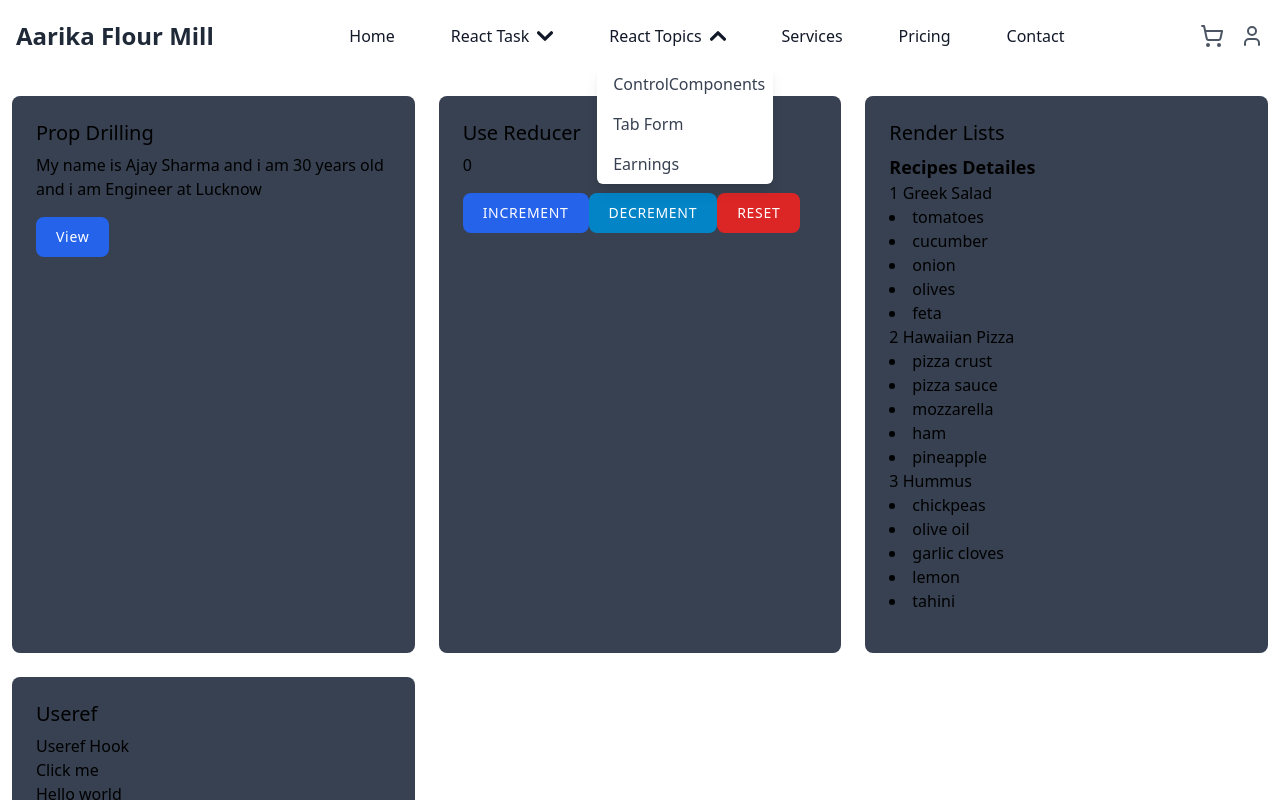
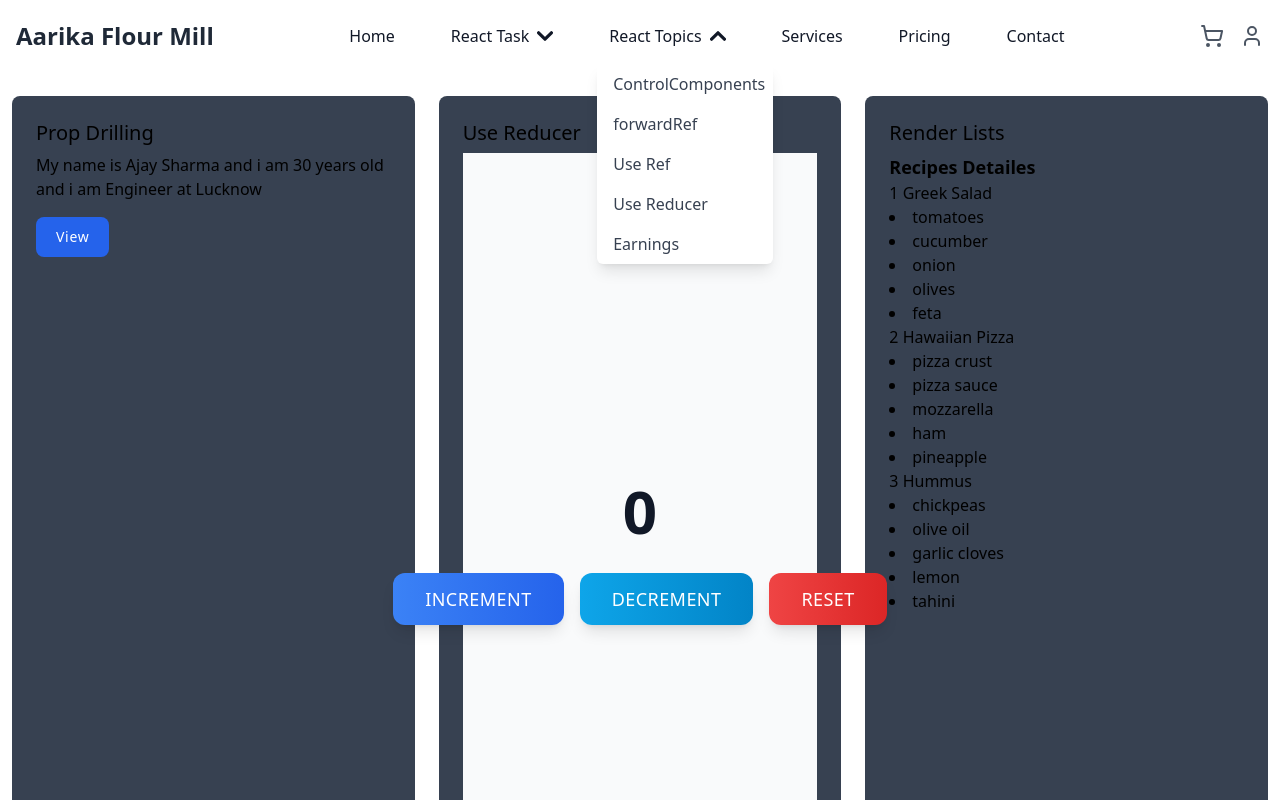
Before and after one commit to jitendra768/React-Redux-Thunk-Project, a React (Vite) app: page /topics in a window 1280 px wide. Both pictures are taken after a click on the button "React Topics". Shown: the top 800 px of the page. Built offline with nearby package versions, Linux system fonts and the light colour scheme.

Commit message:
some-changes

```diff
--- a/src/Components/Header/Navbar.jsx
+++ b/src/Components/Header/Navbar.jsx
@@ -28,10 +28,16 @@ export default function Navbar() {
 
           {/* Icons Section */}
           <div className="flex items-center gap-4 md:order-2">
-            <Link to="/cart" className="text-gray-600 dark:text-white hover:text-blue-600">
+            <Link
+              to="/cart"
+              className="text-gray-600 dark:text-white hover:text-blue-600"
+            >
               <ShoppingCart size={24} />
             </Link>
-            <Link to="/profile" className="text-gray-600 dark:text-white hover:text-blue-600">
+            <Link
+              to="/profile"
+              className="text-gray-600 dark:text-white hover:text-blue-600"
+            >
               <User size={24} />
             </Link>
             <button
@@ -254,10 +260,22 @@ export default function Navbar() {
                       ControlComponents
                     </Link>
                     <Link
-                      to={"/functiontabForm"}
+                      to={"/forwardRef"}
                       className="block px-4 py-2 text-gray-700 hover:bg-gray-100"
                     >
-                      Tab Form
+                      forwardRef
+                    </Link>
+                    <Link
+                      to={"/useRef"}
+                      className="block px-4 py-2 text-gray-700 hover:bg-gray-100"
+                    >
+                      Use Ref
+                    </Link>
+                    <Link
+                      to={"/useReducer"}
+                      className="block px-4 py-2 text-gray-700 hover:bg-gray-100"
+                    >
+                      Use Reducer
                     </Link>
                     <a
                       href="#"
--- a/src/Components/React-Topics/UseReducers/CounterReducer.jsx
+++ b/src/Components/React-Topics/UseReducers/CounterReducer.jsx
@@ -30,28 +30,40 @@ const CounterReducer = () => {
   const [state, dispatch] = useReducer(reducer, initialState);
   return (
     <>
-      <p>{state.count}</p>
+      <div className="min-h-screen bg-gray-50 flex flex-col items-center justify-center p-6 font-sans">
+        {/* Counter Display */}
+        <p className="text-6xl font-bold text-gray-900 mb-8">{state.count}</p>
+
+        {/* Buttons Container */}
+        <div className="flex flex-col sm:flex-row gap-4">
+          {/* INCREMENT Button */}
           <button
             type="button"
             onClick={() => dispatch({ type: "INCREMENT" })}
-        className="mt-4 px-5 py-2.5 rounded-lg text-white text-sm tracking-wider border-none outline-none bg-blue-600 hover:bg-blue-700"
+            className="px-8 py-3 rounded-xl text-white text-lg font-medium tracking-wide bg-gradient-to-r from-blue-500 to-blue-600 hover:from-blue-600 hover:to-blue-700 focus:outline-none focus:ring-2 focus:ring-blue-500 focus:ring-offset-2 shadow-lg transform hover:scale-105 transition-all duration-200"
           >
             INCREMENT
           </button>
+
+          {/* DECREMENT Button */}
           <button
             type="button"
             onClick={() => dispatch({ type: "DECREMENT" })}
-        className="mt-4 px-5 py-2.5 rounded-lg text-white text-sm tracking-wider border-none outline-none bg-sky-600 hover:bg-sky-700"
+            className="px-8 py-3 rounded-xl text-white text-lg font-medium tracking-wide bg-gradient-to-r from-sky-500 to-sky-600 hover:from-sky-600 hover:to-sky-700 focus:outline-none focus:ring-2 focus:ring-sky-500 focus:ring-offset-2 shadow-lg transform hover:scale-105 transition-all duration-200"
           >
             DECREMENT
           </button>
+
+          {/* RESET Button */}
           <button
             type="button"
             onClick={() => dispatch({ type: "RESET" })}
-        className="mt-4 px-5 py-2.5 rounded-lg text-white text-sm tracking-wider border-none outline-none bg-red-600 hover:bg-red-700"
+            className="px-8 py-3 rounded-xl text-white text-lg font-medium tracking-wide bg-gradient-to-r from-red-500 to-red-600 hover:from-red-600 hover:to-red-700 focus:outline-none focus:ring-2 focus:ring-red-500 focus:ring-offset-2 shadow-lg transform hover:scale-105 transition-all duration-200"
           >
             RESET
           </button>
+        </div>
+      </div>
     </>
   );
 };
--- a/src/Components/React-Topics/Useref/ForwardRef.jsx
+++ b/src/Components/React-Topics/Useref/ForwardRef.jsx
@@ -11,10 +11,16 @@ function ParentComponent() {
   const handleInputRef = () => {
     inputRef.current.focus();
   };
+
   return (
-    <div>
+    <div className="p-5 font-sans">
       <InputField ref={inputRef} placeholder="Type something..." />
-      <button onClick={handleInputRef}>Focus Input</button>
+      <button
+        onClick={handleInputRef}
+        className="mt-3 px-4 py-2 bg-blue-500 text-white rounded hover:bg-blue-600 focus:outline-none focus:ring-2 focus:ring-blue-500 focus:ring-offset-2"
+      >
+        Focus Input
+      </button>
     </div>
   );
 }
@@ -22,7 +28,12 @@ function ParentComponent() {
 export default ParentComponent;
 
 const InputField = forwardRef((props, ref) => {
-  console.log("🚀 ~ InputField ~ ref:", ref);
-  console.log("🚀 ~ InputField ~ props:", props);
-  return <input type="text" ref={ref} {...props} />;
+  return (
+    <input
+      type="text"
+      ref={ref}
+      {...props}
+      className="w-md px-3 py-2 border border-gray-300 rounded-md focus:outline-none focus:ring-2 focus:ring-blue-500 focus:border-transparent"
+    />
+  );
 });
--- a/src/Components/React-Topics/Useref/UseRefhooks.jsx
+++ b/src/Components/React-Topics/Useref/UseRefhooks.jsx
@@ -3,7 +3,6 @@
 // useRef() only returns one item. It returns an Object called current.
 
 import { useEffect, useRef } from "react";
-
 
 const UseRefhooks = () => {
   const countvalue = useRef(0);
@@ -20,18 +19,31 @@ const UseRefhooks = () => {
     console.log(divref);
   }, []);
 
-  useEffect(()=>{
-   refFocus.current.focus();
-  },[])
+  useEffect(() => {
+    refFocus.current.focus();
+  }, []);
+
   return (
-    <div>
-      <h1>Useref Hook</h1>
-      <button onClick={handleClick}>Click me</button>
-      <div ref={divRefrence} className="hello">
+    <div className="min-h-screen bg-gray-100 flex flex-col items-center justify-center p-6 font-sans">
+      <h1 className="text-3xl font-bold text-gray-800 mb-6">useRef Hook</h1>
+      <button
+        onClick={handleClick}
+        className="px-6 py-2 bg-blue-500 text-white rounded-lg shadow-md hover:bg-blue-600 focus:outline-none focus:ring-2 focus:ring-blue-500 focus:ring-offset-2 transition-all duration-200"
+      >
+        Click me
+      </button>
+      <div
+        ref={divRefrence}
+        className="mt-6 p-4 bg-white rounded-lg shadow-md text-gray-700"
+      >
         Hello world
       </div>
-      <input className="px-4 py-3 bg-gray-600 w-full text-sm outline-none border-b-2 border-blue-500 rounded" ref={refFocus} type="text" placeholder="enter something"/>
-      <br/>
+      <input
+        ref={refFocus}
+        type="text"
+        placeholder="Enter something"
+        className="mt-6 px-4 py-3 bg-gray-200 w-64 text-sm outline-none border-b-2 border-blue-500 rounded-lg focus:bg-white focus:border-blue-600 transition-all duration-200"
+      />
     </div>
   );
 };
```
Also changed, not shown: src/routes.jsx (+11 -1 lines). Lines whose indentation alone changed are shown as unchanged.
